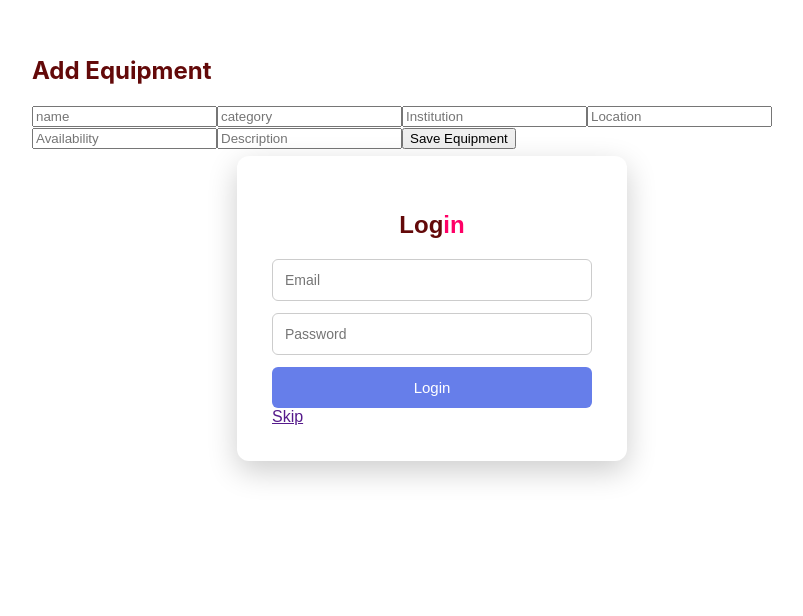
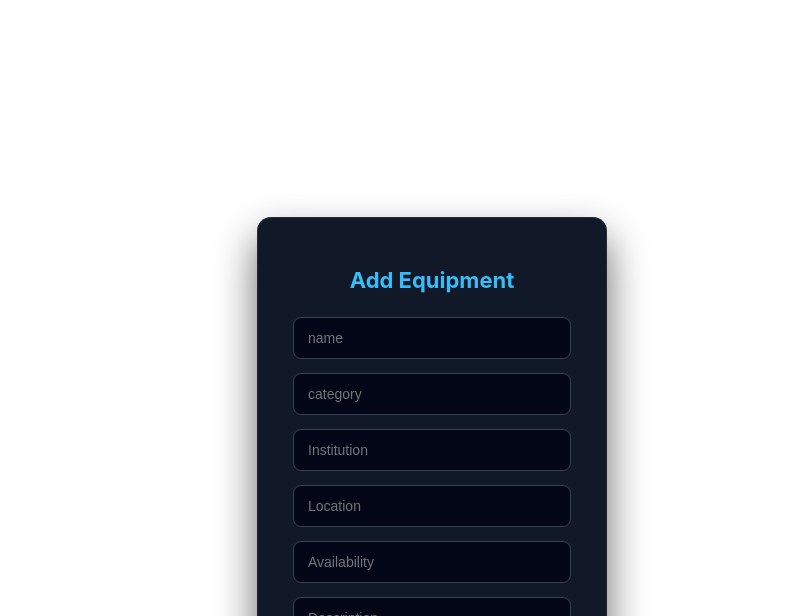
Before and after one commit to Nantha-Code/equipnet-india, a React (Vite) app: page /Login in a window 1280 px wide. Shown: the part 184-800 px from the top of the page, without its empty margins (208-1011 px from the left). Built offline with nearby package versions, Linux system fonts and the light colour scheme.

Commit message:
the css was added for the addequipment page

```diff
--- /dev/null
+++ b/src/pages/AddEquipment.css
@@ -0,0 +1,85 @@
+/* Page container */
+.add-equipment-container {
+  min-height: 100vh;
+  display: flex;
+  justify-content: center;
+  align-items: center;
+  /* background: linear-gradient(135deg, #0f172a, #1e293b); */
+  padding: 20px;
+  font-family: "Inter", sans-serif;
+}
+
+/* Form Card */
+.equipment-container {
+  width: 100%;
+  max-width: 500px;
+  background: #111827;
+  padding: 30px 35px;
+  border-radius: 14px;
+  box-shadow: 0 20px 40px rgba(0,0,0,0.6);
+  display: flex;
+  flex-direction: column;
+  gap: 14px;
+  color: white;
+  border: 1px solid rgba(255,255,255,0.08);
+}
+
+/* Title */
+.equipment-container h2 {
+  text-align: center;
+  font-size: 22px;
+  font-weight: 700;
+  margin-bottom: 10px;
+  color: #38bdf8;
+}
+
+/* Inputs */
+.equipment-container input {
+  padding: 12px 14px;
+  border-radius: 8px;
+  border: 1px solid #374151;
+  background: #020617;
+  color: white;
+  font-size: 14px;
+  outline: none;
+  transition: 0.2s;
+}
+
+/* Input focus glow */
+.equipment-container input:focus {
+  border-color: #38bdf8;
+  box-shadow: 0 0 0 3px rgba(56,189,248,0.15);
+}
+
+/* Error text */
+.error-text {
+  font-size: 12px;
+  color: #f87171;
+  margin-top: -6px;
+  margin-bottom: 4px;
+}
+
+/* Submit Button */
+.equipment-container button {
+  margin-top: 10px;
+  padding: 12px;
+  border: none;
+  border-radius: 8px;
+  background: linear-gradient(135deg, #2563eb, #06b6d4);
+  color: white;
+  font-size: 15px;
+  font-weight: 600;
+  cursor: pointer;
+  transition: 0.2s;
+}
+
+/* Button hover */
+.equipment-container button:hover {
+  transform: translateY(-1px);
+  box-shadow: 0 10px 25px rgba(37,99,235,0.4);
+}
+
+/* Button active */
+.equipment-container button:active {
+  transform: scale(0.98);
+}
--- a/src/pages/AddEquipment.jsx
+++ b/src/pages/AddEquipment.jsx
@@ -2,6 +2,7 @@ import { Category, Description } from '@mui/icons-material';
 import { Formik, useFormik } from 'formik';
 import * as Yup from "yup";
 import React from 'react'
+import "./AddEquipment.css"
 
 const AddEquipment =() =>{
   const formik = useFormik({
@@ -18,7 +19,7 @@ const AddEquipment =() =>{
       .required("Enter the equipment name"),
 
       category: Yup.string()
-      .required("Select the category"),
+      .required("Enter the category"),
 
       institution: Yup.string()
       .required("Enter the institution name"),
```
